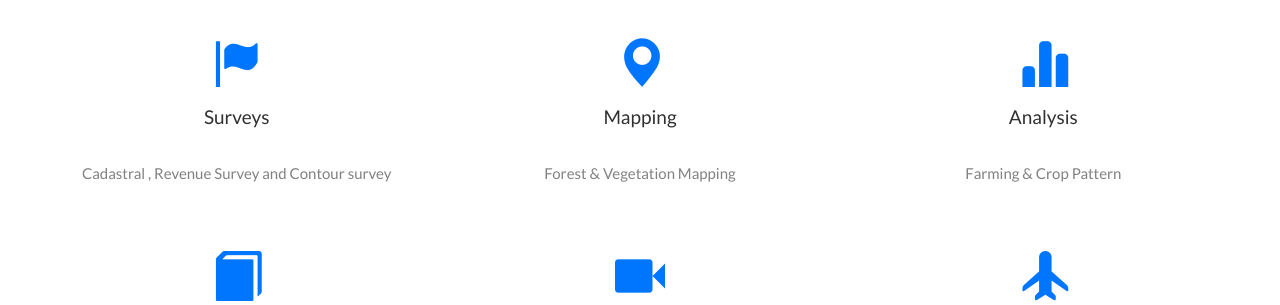
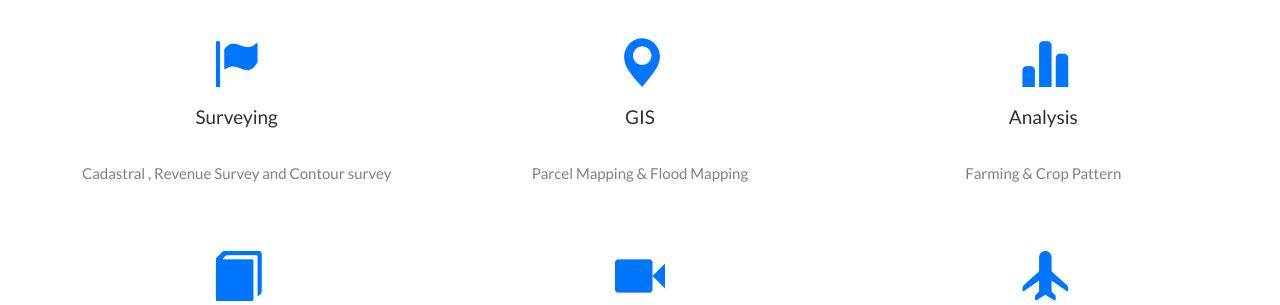
Before and after one commit to gorakshetty/geodesy, a PHP site: page / in a window 1280 px wide. Shown: the part 1484-1789 px from the top of the page. Run offline with PHP 8.4, Linux system fonts and the light colour scheme; some libraries are stand-ins or nearby versions.

Commit message:
Update index.php

```diff
--- a/index.php
+++ b/index.php
@@ -84,13 +84,13 @@ Operational since 2020.</h4>
   <div class="row slideanim">
     <div class="col-sm-4">
       <span class="glyphicon glyphicon-flag logo-small"></span>
-      <h4>Surveys</h4>
+      <h4>Surveying</h4>
       <p>Cadastral , Revenue Survey and Contour survey</p>
     </div>
     <div class="col-sm-4">
       <span class="glyphicon glyphicon-map-marker logo-small"></span>
-      <h4>Mapping</h4>
-      <p>Forest & Vegetation Mapping</p>
+      <h4>GIS</h4>
+      <p>Parcel Mapping &amp; Flood Mapping</p>
     </div>
     <div class="col-sm-4">
       <span class="glyphicon glyphicon-stats logo-small"></span>
```
